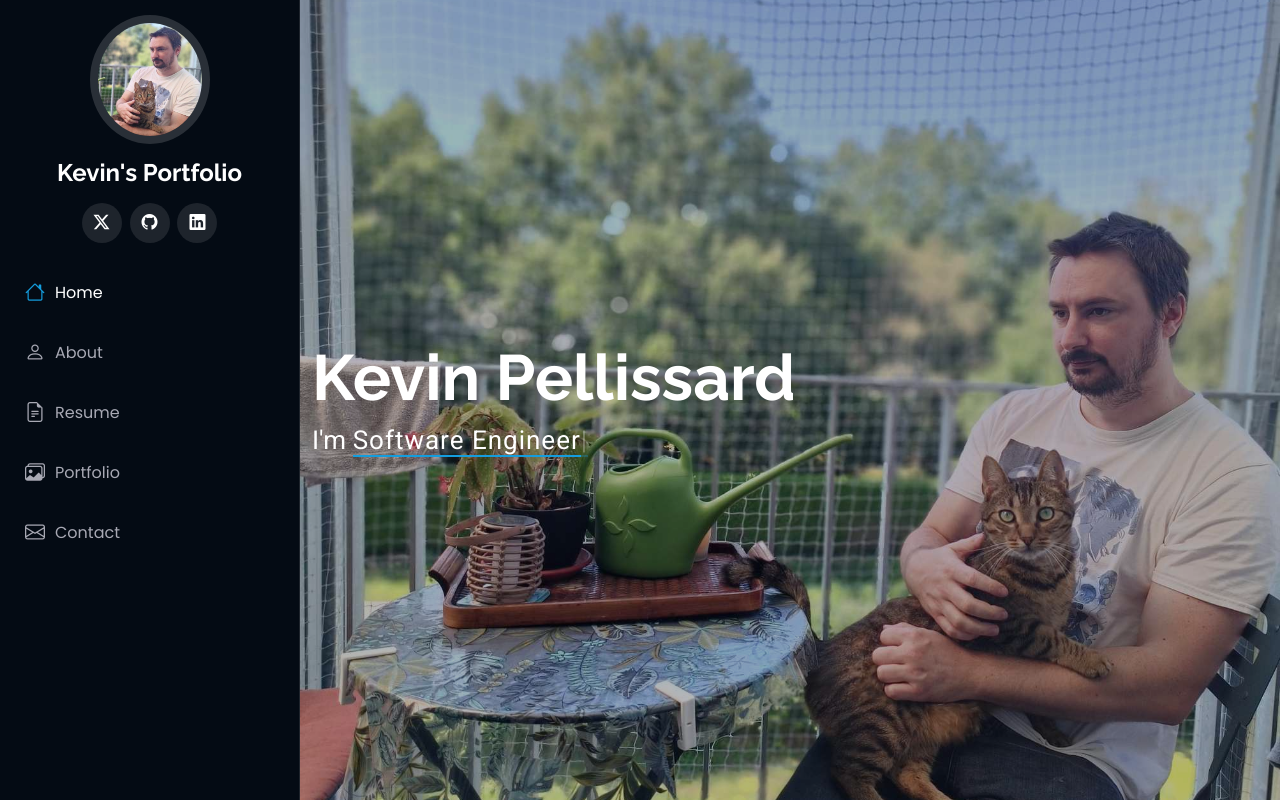
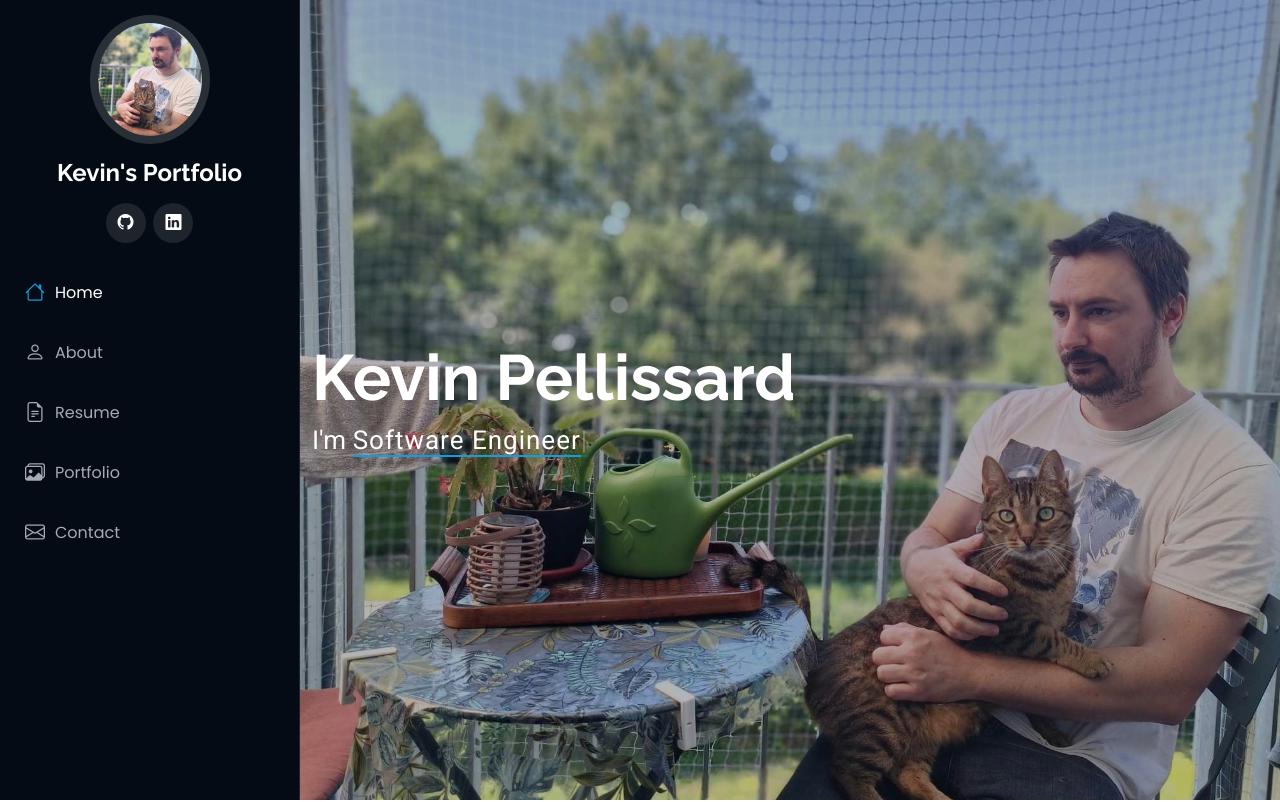
Before and after one commit to PellissardKevin/pellissardkevin.github.io, a plain HTML site: page index.html in a window 1280 px wide. Shown: the top 802 px of the page. Drawn offline with Linux system fonts and the light colour scheme.

Commit message:
Update index.html remove link for twitter

```diff
--- a/index.html
+++ b/index.html
@@ -50,7 +50,6 @@
     </a>
 
     <div class="social-links text-center">
-      <a href="https://x.com/MangateKevin" class="twitter"><i class="bi bi-twitter-x"></i></a>
       <a href="https://github.com/PellissardKevin" class="github"><i class="bi bi-github"></i></a>
       <a href="https://www.linkedin.com/in/kevin-pellissard/" class="linkedin"><i class="bi bi-linkedin"></i></a>
     </div>
```
